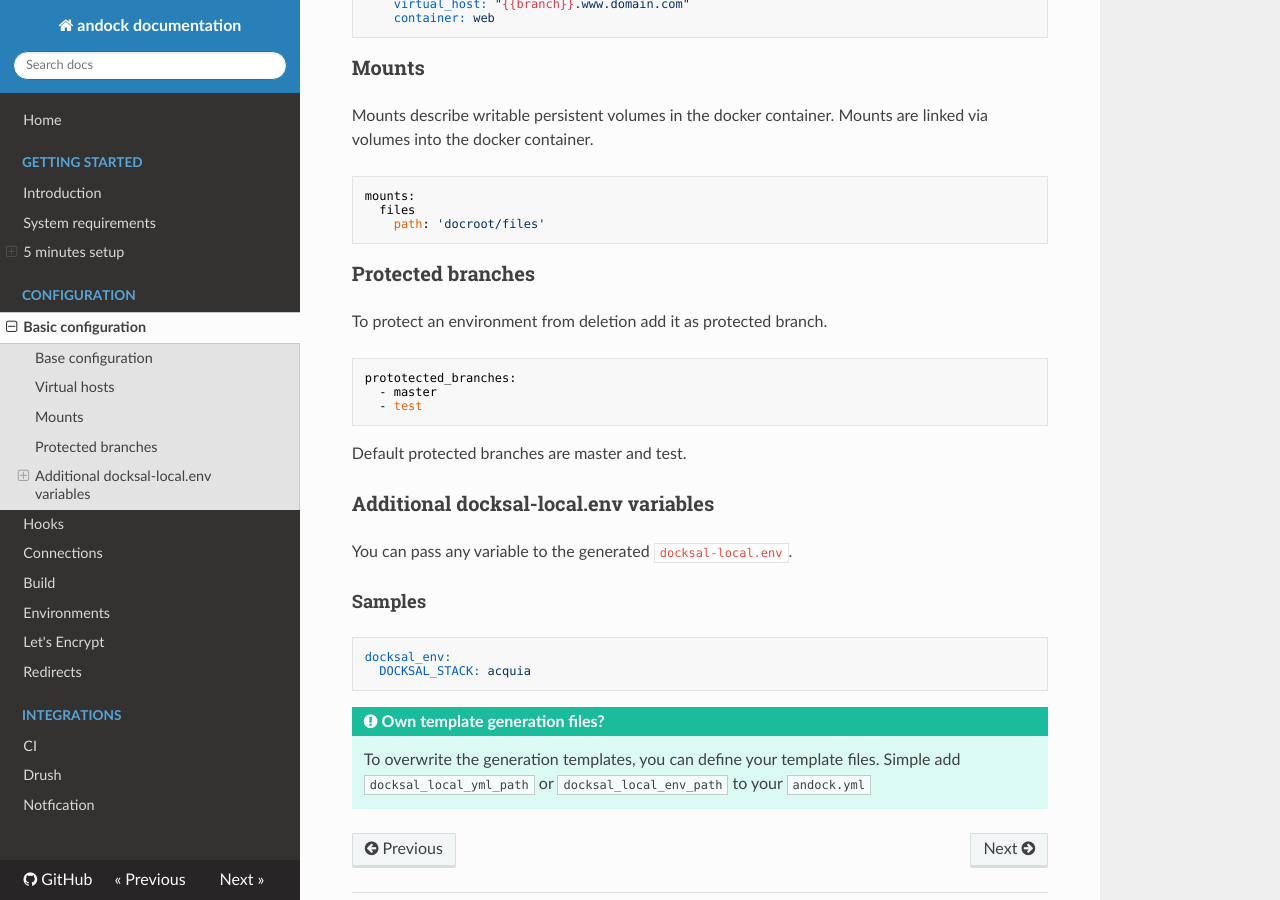
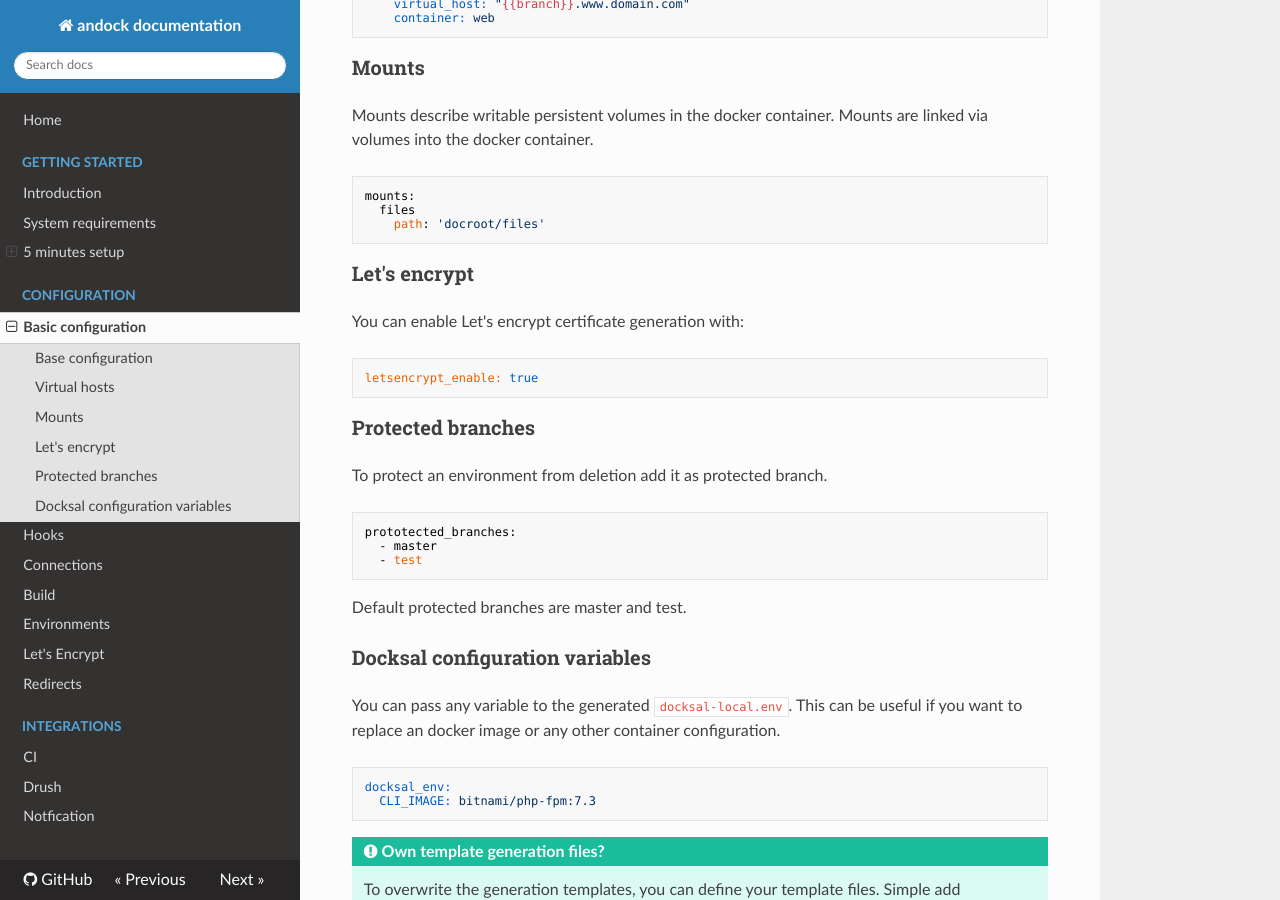
Before and after one commit to andock/andock, an MkDocs documentation site: the page built from docs/configuration/andock.md, in a window 1280 px wide and 900 px high, scrolled down 1044 px. Built offline with MkDocs 1.6.1, drawn with Linux system fonts in a browser that asks for light colours; nearby versions of some CDN libraries; old or Windows-style settings are respelled for this version of MkDocs.

````diff
--- a/docs/configuration/andock.md
+++ b/docs/configuration/andock.md
@@ -46,6 +46,13 @@ mounts:
     path: 'docroot/files'
 ```
 
+### Let's encrypt
+You can enable Let's encrypt certificate generation with:
+```
+letsencrypt_enable: true
+```
+
+
 ### Protected branches
 To protect an environment from deletion add it as protected branch.
 ```
@@ -54,15 +61,15 @@ prototected_branches:
   - test
 ```
  Default protected branches are master and test.
-### Additional docksal-local.env variables
+
+### Docksal configuration variables
 You can pass any variable to the generated `docksal-local.env`.
+This can be useful if you want to replace an docker image or any other container configuration.
 
-#### Samples
 ```
 docksal_env:
-  DOCKSAL_STACK: acquia
+  CLI_IMAGE: bitnami/php-fpm:7.3
 ```
-
 
 !!! tip "Own template generation files?"
     To overwrite the generation templates, you can define your template files. Simple add `docksal_local_yml_path` or `docksal_local_env_path` to your `andock.yml`
````
Also changed, not shown: 1 other file.
